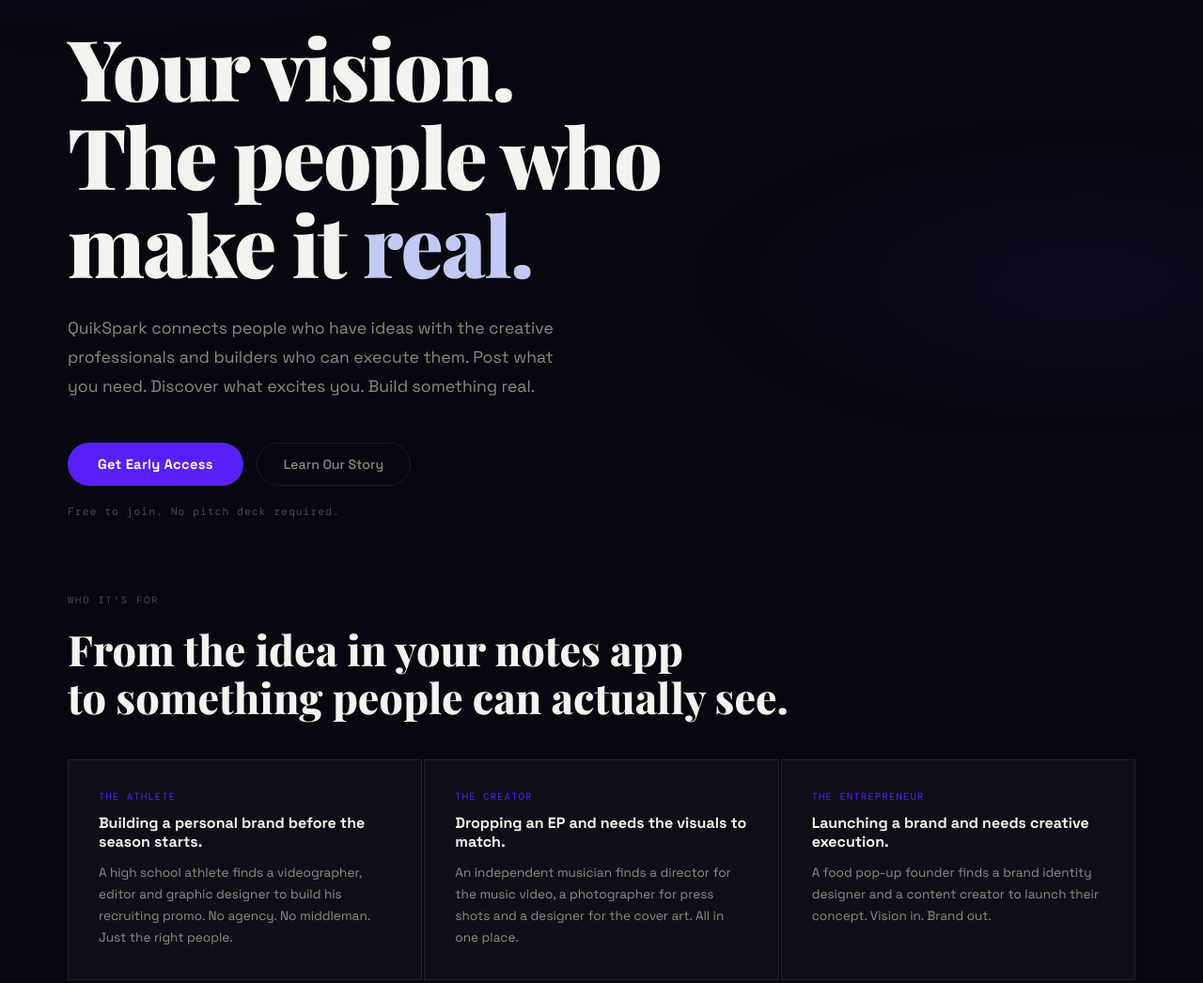
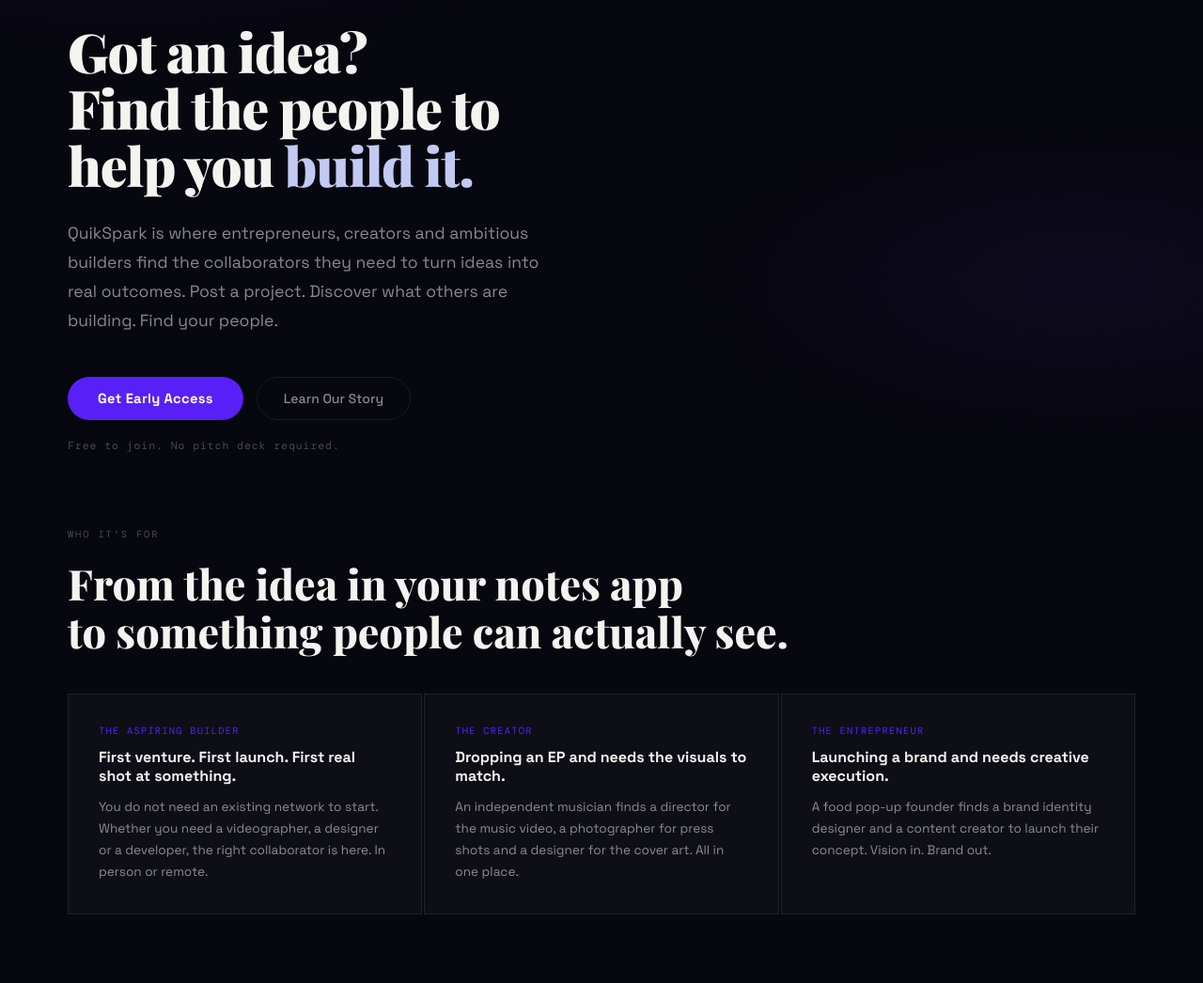
Before and after one commit to Jblaize3/QuikSpark, a website: page public/index.html in a window 1280 px wide. Shown: the part 340-1386 px from the top of the page at 94% size. Drawn offline with nearby package versions, Linux system fonts and the light colour scheme.

Commit message:
Fix landing page - headline, font size, athlete card, footer tagline, CTA copy

```diff
--- a/public/index.html
+++ b/public/index.html
@@ -139,7 +139,7 @@
 
         .hero-title {
             font-family: 'Playfair Display', serif;
-            font-size: clamp(3rem, 7vw, 6.5rem);
+            font-size: clamp(2.2rem, 4.5vw, 4rem);
             font-weight: 900;
             line-height: 1.05;
             letter-spacing: -0.02em;
@@ -707,12 +707,10 @@
     <section class="hero">
         <div class="hero-eyebrow">Now in early access</div>
         <h1 class="hero-title">
-            Your vision.<br>
-            The people who<br>
-            make it <span class="accent">real.</span>
+            Got an idea?<br>Find the people to<br>help you <span class="accent">build it.</span>
         </h1>
         <p class="hero-sub">
-            QuikSpark connects people who have ideas with the creative professionals and builders who can execute them. Post what you need. Discover what excites you. Build something real.
+            QuikSpark is where entrepreneurs, creators and ambitious builders find the collaborators they need to turn ideas into real outcomes. Post a project. Discover what others are building. Find your people.
         </p>
         <div class="hero-actions">
             <button class="btn-primary" onclick="document.getElementById('earlyAccessModal').classList.add('active');document.body.style.overflow='hidden'">Get Early Access</button>
@@ -727,9 +725,9 @@
         <h2 class="use-cases-title">From the idea in your notes app<br>to something people can actually see.</h2>
         <div class="use-cases-grid">
             <div class="use-case">
-                <div class="use-case-who">The athlete</div>
-                <div class="use-case-title">Building a personal brand before the season starts.</div>
-                <p class="use-case-body">A high school athlete finds a videographer, editor and graphic designer to build his recruiting promo. No agency. No middleman. Just the right people.</p>
+                <div class="use-case-who">The aspiring builder</div>
+                <div class="use-case-title">First venture. First launch. First real shot at something.</div>
+                <p class="use-case-body">You do not need an existing network to start. Whether you need a videographer, a designer or a developer, the right collaborator is here. In person or remote.</p>
             </div>
             <div class="use-case">
                 <div class="use-case-who">The creator</div>
@@ -764,7 +762,7 @@
             <div class="how-step">
                 <div class="how-step-num">03 — Connect and Execute</div>
                 <div class="how-step-title">Turn the conversation into a collaboration.</div>
-                <p class="how-step-body">Send a collaboration request, get accepted and start building. Every great outcome starts with one right connection.</p>
+                <p class="how-step-body">Send a collaboration request, get accepted and start building. In person or remote. One project or an ongoing partnership. Every great outcome starts with one right connection.</p>
             </div>
         </div>
     </section>
@@ -774,7 +772,7 @@
         <div class="cta-inner">
             <div class="cta-text">
                 <h2>The right people are already here.</h2>
-                <p>Join early and help shape what QuikSpark becomes.</p>
+                <p>Join early and help lead the next generation of how people work and build together.</p>
             </div>
             <button class="btn-cta-white" onclick="document.getElementById('earlyAccessModal').classList.add('active');document.body.style.overflow='hidden'">Get Early Access</button>
         </div>
@@ -787,7 +785,7 @@
                 <div class="footer-logo">
                     <img src="/Images/ALT%20AWAY%20QUIKSPARK_DISCOVER.png" alt="QuikSpark">
                 </div>
-                <p class="footer-tagline">Where visions find their people.</p>
+                <p class="footer-tagline">Where ideas become businesses.</p>
             </div>
             <div class="footer-col">
                 <h4>Company</h4>
```
